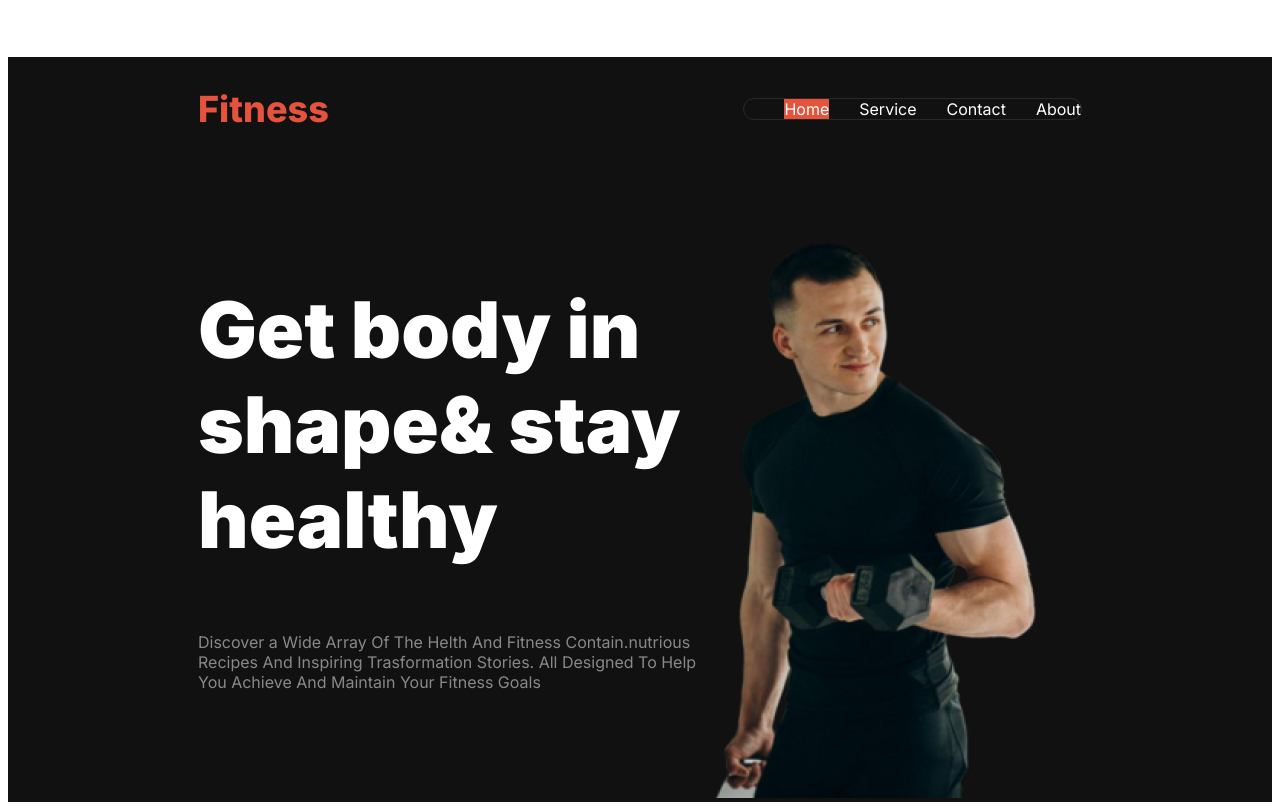
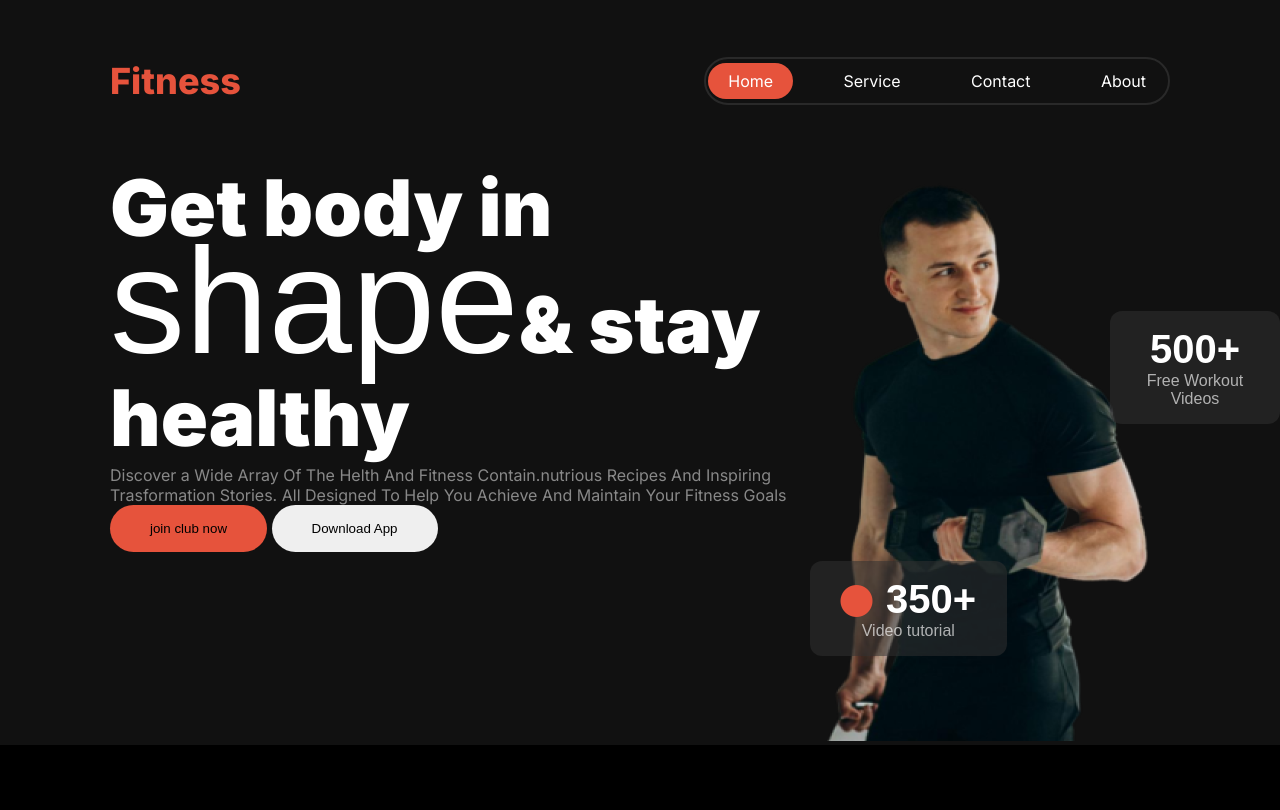
Before and after one commit to shipumaruf/ASSIGNMENT-2, a plain HTML site: page index.html in a window 1280 px wide. Drawn offline with Linux system fonts and the light colour scheme; a web font is replaced by a local one.

Commit message:
navbar responsive

```diff
--- a/index.html
+++ b/index.html
@@ -4,36 +4,54 @@
     <meta charset="UTF-8">
     <meta name="viewport" content="width=device-width, initial-scale=1.0">
     <title>Document</title>
+    <link rel="stylesheet" href="https://cdnjs.cloudflare.com/ajax/libs/font-awesome/6.6.0/css/all.min.css">
     <link rel="stylesheet" href="styles/style.css">
 </head>
-<body>
+<body >
     <header class="primary-bg">
         <section id="navbar-container">
             <nav class="navbar display-flex">
                 <h2 class="navbar-title">Fitness</h2>
-                <ul class="navbar-containt">
-                    <li><a href=""><span>Home</span></a></li>
+                <div class="navbar-containt">
+                    <ul>
+                    <li><a class="color" href="">Home</a></li>
                     <li><a href="">Service</a></li>
                     <li><a href="">Contact</a></li>
                     <li><a href="">About</a></li>
                 </ul>
+            </div>
+            <div class="menu-icon"><i class="fa-solid fa-bars menu"></i></div>
+
+
             </nav>
 
         </section>
         <!-- banner section start  -->
-        <section>
-            <div class="banner-container display-flex">
+         <section id="banner">
+            <div class="banner-container">
                 <div class="banner-text-contain">
-                    <h1 class="banner-title"><span class="inter">Get body in</span> <br>
-                        <span class="miama">shape</span><span class="inter">& stay <br> healthy</span></h1>
+                    <h1 class="banner-title">Get body in <br>
+                        <span class="miama">shape</span>& stay <br> healthy</h1>
                         <p class="banner-description text-gray">Discover a Wide Array Of The Helth And Fitness Contain.nutrious Recipes And Inspiring Trasformation Stories.
                             All Designed To Help You Achieve And Maintain Your Fitness Goals </p>
+                            <button class="btn-primary">join club now</button>
+                            <button class="btn-secondary">Download App</button>
 
                 </div>
                 <div class="banner-img-cotaint">
+
                     <img src="images/Images 2.png" alt="">
 
                 </div>
+                <button class="btn-1">
+                    <span class="five-hundred">500+</span><br>
+                    <span class="free-workout">Free Workout Videos</span>
+                </button>
+                <button class="btn-2">
+                    <span><i class="fa-solid fa-circle round"></i></span>
+                    <span class="three-hundred">350+</span><br>
+                    <span class="video-tutorial">Video tutorial</span>
+                </button>
 
             </div>
 
--- a/styles/style.css
+++ b/styles/style.css
@@ -1,7 +1,15 @@
 @import url('https://fonts.googleapis.com/css2?family=Inter:wght@100..900&display=swap');
-body{ font-family: "Inter", sans-serif;}
+@import url('https://fonts.cdnfonts.com/css/miama');
+body{
+    font-family: "Inter", sans-serif;
+    background-color: black;
+}
 
 /* shear style  */
+*{
+    margin:0;
+    padding: 0;
+}
 .display-flex{
     display: flex;
 }
@@ -11,33 +19,52 @@ body{ font-family: "Inter", sans-serif;}
 .text-gray{
     color: rgba(255, 255, 255, 0.5);
 }
+.btn-primary{
+    background-color: rgb(230, 83, 60);
+    padding: 1rem 2.5rem;
+    border-radius: 42px;
+    border: none;
+}
+.btn-secondary{
+    padding: 1rem 2.5rem;
+    border-radius: 42px;
+    border: none;
+}
 
 /* navbar style start  */
 #navbar-container{
     max-width: 1440px;
-    background-color:rgb(17, 17, 17)
+    margin: 0 auto;
+    background: linear-gradient(180.00deg, rgb(17, 17, 17),rgba(119, 119, 119, 0) 100%);
+    padding-top: 57px ;
 
 
 }
 .navbar{
+    max-width: 1060px;
+    margin: 0 auto;
     justify-content: space-between;
     align-items: center;
-    margin: 57px 190px;
+    margin-bottom: 56px;
+
 }
-.navbar-containt {
+.navbar-containt{
+    padding: 12px 2px;
+    border: 2px solid rgba(255, 255, 255, 0.1);;
+    border-radius: 39px;
+}
+.navbar-containt ul{
     display: flex;
     list-style: none;
-    gap: 30px;
-    box-sizing: border-box;
-    border: 1px solid rgba(255, 255, 255, 0.1);;
-    border-radius: 39px;
+    gap: 1.9rem;
+
     justify-content: space-between;
 
 
 }
 
 .navbar-title{
-    font-size: 36px;
+    font-size: 2.25rem;
     font-weight: 800;
     color: rgb(230, 83, 60);
 }
@@ -47,13 +74,22 @@ body{ font-family: "Inter", sans-serif;}
     text-decoration: none;
     color: rgb(255, 255, 255);;
     justify-items: left;
+    padding: 8px 20px;
+    border-radius: 46px;
 
 }
-.navbar-containt a span{
+/* .navbar-containt a:hover{
+    background-color: rgb(230, 83, 60);
+} */
+.navbar-containt .color{
 
-    background-color: rgb(230, 83, 60);;
+    background-color: rgb(230, 83, 60);
 
 
+}
+.menu-icon{
+    display: none;
+    color: rgb(255, 255, 255);
 }
 
 
@@ -64,6 +100,9 @@ body{ font-family: "Inter", sans-serif;}
 
 /* banner style start  */
 .banner-container{
+    max-width: 1060px;
+    margin: 0 auto;
+    display: flex;
     justify-content: space-between;
 }
 .banner-title{
@@ -71,22 +110,105 @@ body{ font-family: "Inter", sans-serif;}
 
 
 }
-.banner-description{
+
+.banner-title{
+    font-size: 4.875rem;
+    font-weight: 900;
+    line-height: 120%;
 
 }
-.banner-title, .inter{
-    font-size: 78px;
-    font-weight: 900;
+
+.miama{
+    font-family: 'Miama', sans-serif;
+    font-size: 9.375rem;
+    font-weight: 400;
+}
+
+.btn-1{
+    background: rgba(48, 48, 48, 0.54);
+    border-radius: 12px;
+    box-sizing: border-box;
+    border: none;
+    /* width: 193px;
+    height: 98px; */
+    padding: 1rem 1.9rem;
+    position: absolute;
+    /* margin-right: 140px; */
+    margin-left: 62.5rem;
+    margin-top: 9.375rem;
+
+
+
 
 }
-.banner-text-contain{
-    margin-left: 190px;
+
+
+button .five-hundred{
+    font-size: 2.5rem;
+    font-weight: 900;
+    backdrop-filter: blur(20px);
+    color: rgb(255, 255, 255);
+
+
 }
-.banner-img-cotaint{
-    margin-right: 214px;
+button .free-workout{
+    font-size: 1rem;
+    font-weight: 400;
+    color: rgba(255, 255, 255, 0.65);
+}
+.btn-2{
+    background: rgba(48, 48, 48, 0.54);
+    border-radius: 12px;
+    box-sizing: border-box;
+    border: none;
+    /* width: 206px;
+    height: 96px; */
+    padding: 1rem 1.9rem;
+    position: absolute;
+    margin-top: 25rem;
+    margin-left: 43.75rem;
+}
+.round{
+    /* position: absolute; */
+    font-size: 2rem;
+    margin-right: 10px;
+    color: rgb(230, 83, 60);
+
+
+
+}
+.three-hundred{
+    font-size: 2.5rem;
+    font-weight: 900;
+    backdrop-filter: blur(20px);
+    color: rgb(255, 255, 255);
+
+
+}
+.video-tutorial{
+    font-size: 1rem;
+    font-weight: 400;
+    color: rgba(255, 255, 255, 0.65);
+
 }
 
 
 
 
 /* banner style end  */
+
+
+/* media quare for mobile  */
+@media  screen and (max-width:576px){
+    .navbar{
+        margin: 0 20px;
+    }
+    .navbar-containt {
+        display: none;
+    }
+    .menu-icon{
+        display: block;
+        font-size: 1.5rem;
+
+    }
+    }
```
